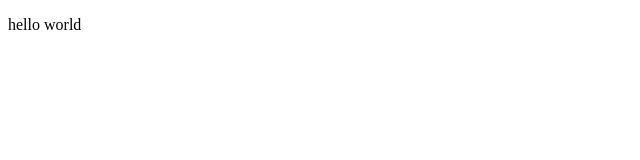
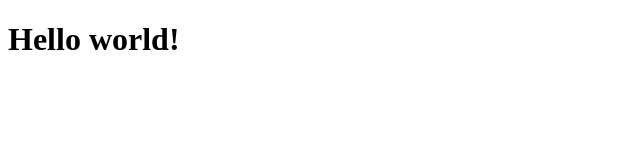
Before and after one commit to rokasklive/Homework, a plain HTML site: page index.html in a window 1280 px wide. Shown: the whole page, without its empty margins (0-640 px from the left). Drawn offline with Linux system fonts and the light colour scheme.

Commit message:
Hello world! h1

```diff
--- a/index.html
+++ b/index.html
@@ -9,7 +9,6 @@
         <title>Namų darbai 2018/06/06</title>
     </head>
     <body>
-        <p> hello world </p>
-
+        <h1>Hello world!</h1>
     </body>
 </html>
```
